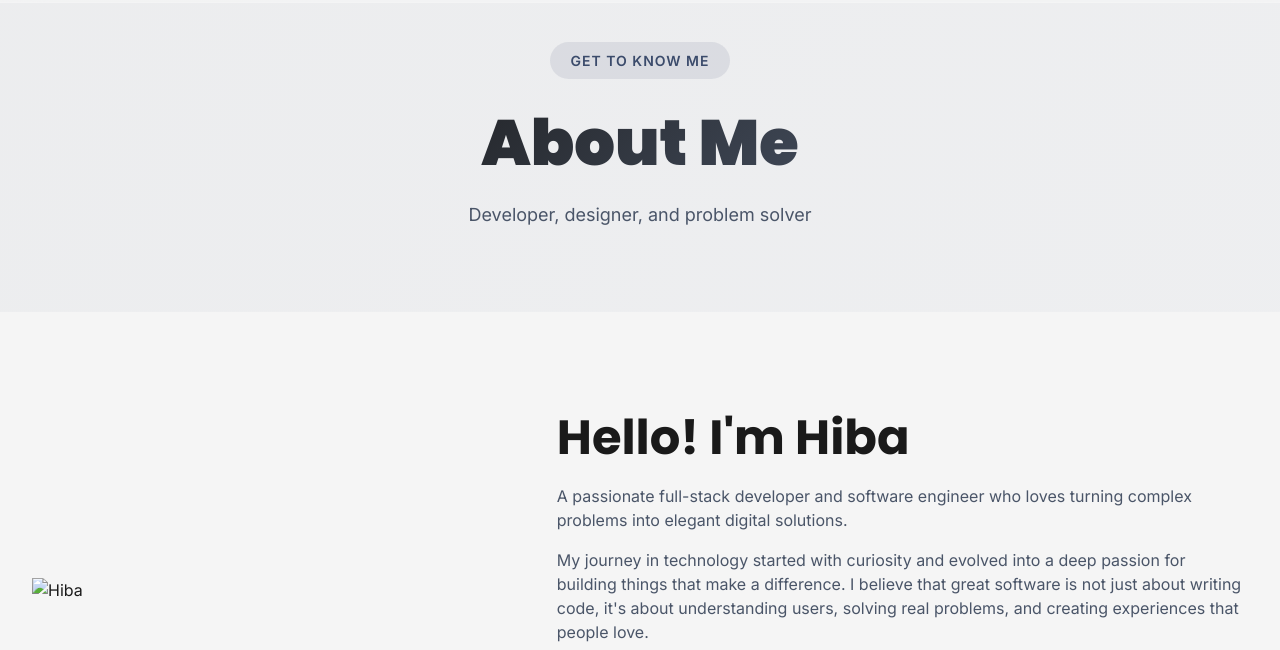
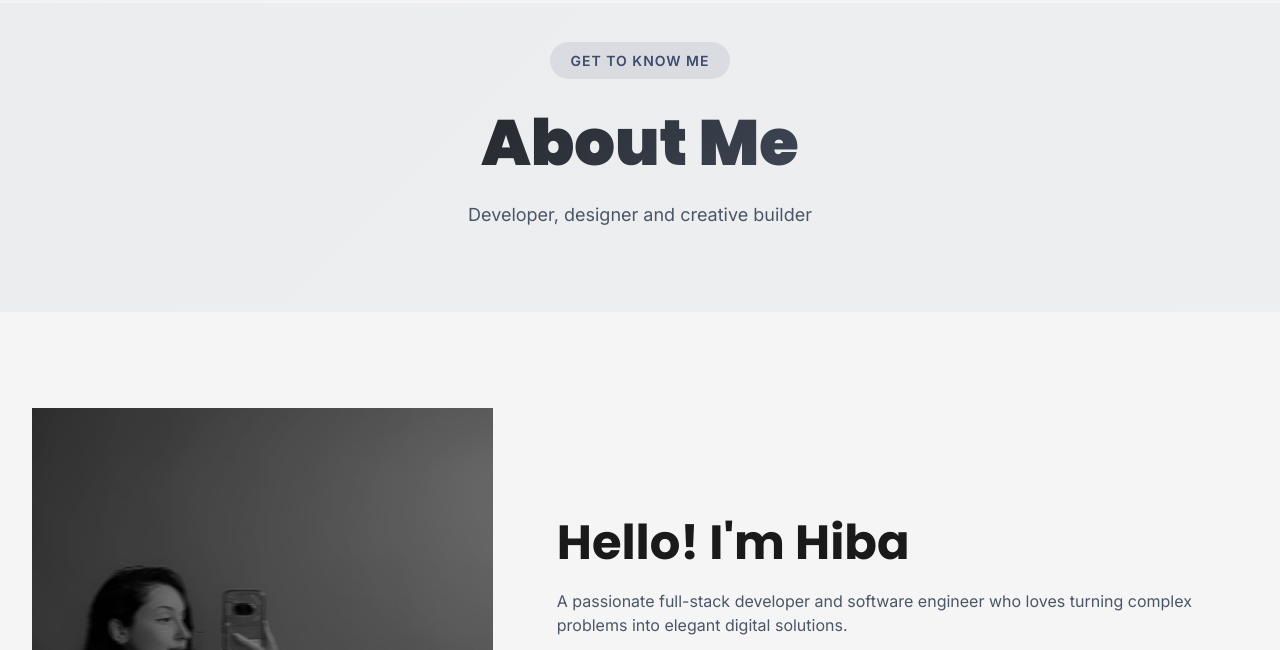
Before and after one commit to kangxxie/kangxxie.github.io, a website built with Vite: page about.html in a window 1280 px wide. Shown: the part 86-736 px from the top of the page. Built offline with nearby package versions, Linux system fonts and the light colour scheme; some packages are replaced by stand-ins of ours.

Commit message:
Profile update

```diff
--- a/about.html
+++ b/about.html
@@ -49,7 +49,7 @@
           <span class="page-label" data-aos="fade-down">Get to know me</span>
           <h1 data-aos="fade-up" data-aos-delay="100">About Me</h1>
           <p data-aos="fade-up" data-aos-delay="200">
-            Developer, designer, and problem solver
+            Developer, designer and creative builder
           </p>
         </div>
       </div>
@@ -61,7 +61,7 @@
         <div class="about-intro">
           <div class="intro-image" data-aos="zoom-in">
             <div class="image-frame">
-              <img src="/assets/profile.jpg" alt="Hiba">
+              <img src="src/assets/images/Profile.jpg" alt="Hiba">
               <div class="image-decoration"></div>
             </div>
           </div>
```
Also changed, not shown: src/assets/images/Profile.jpg (added).
